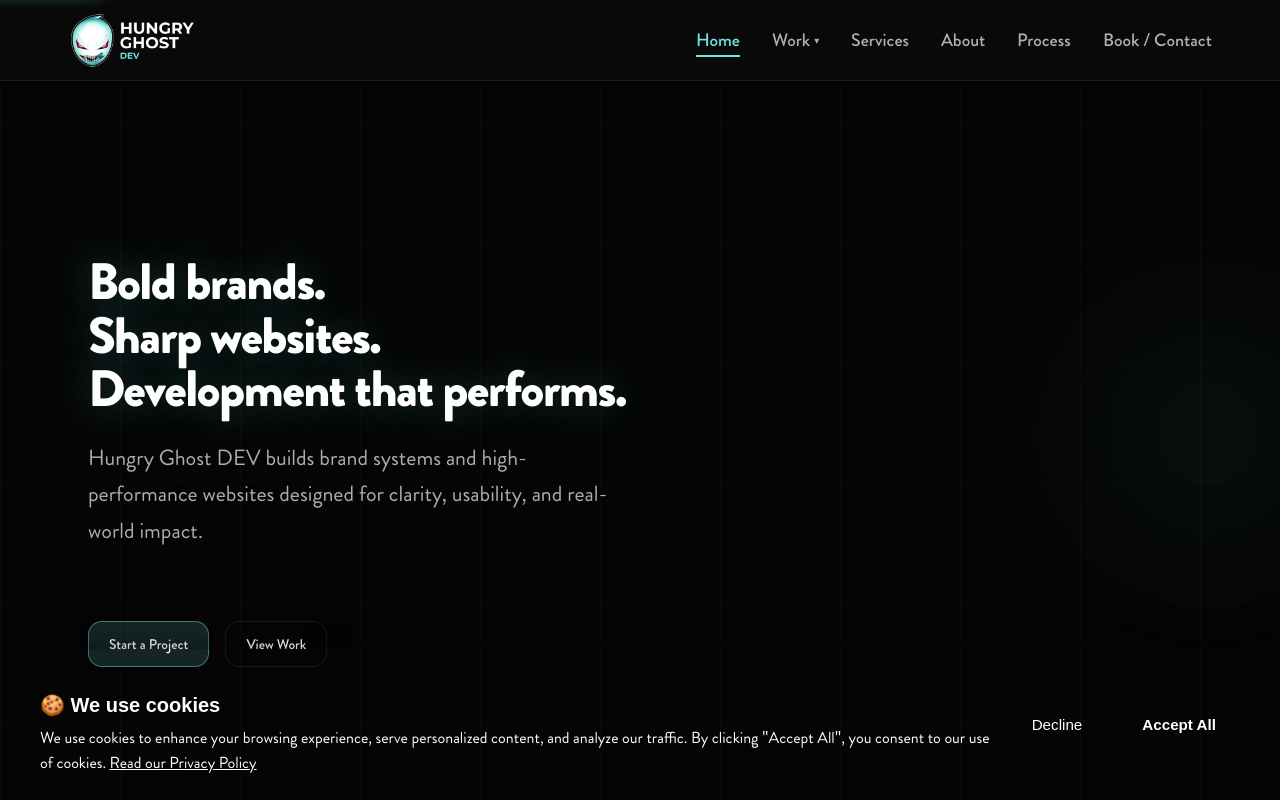
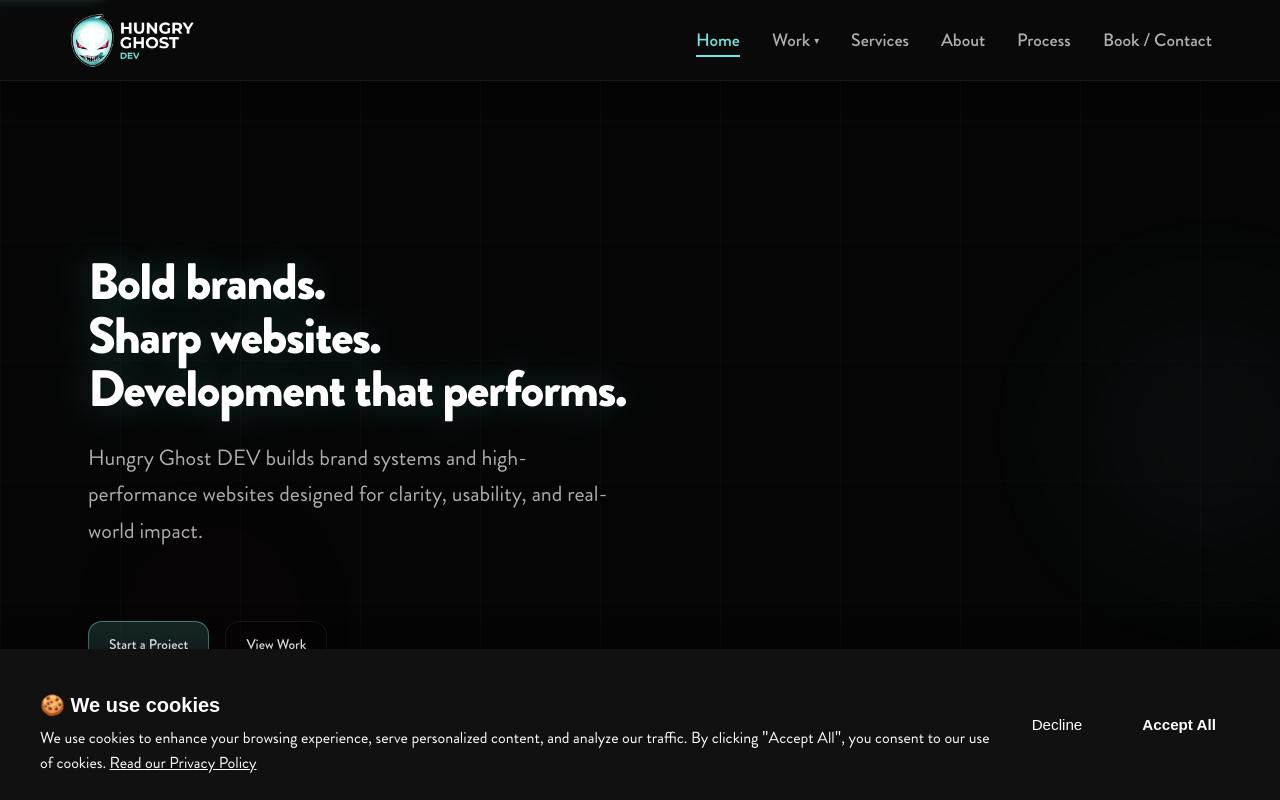
Before and after one commit to Jeremy-Jefferson/hungry-ghost-dzn, a React (Vite) app in the folder client/: page / in a window 1280 px wide. Shown: the top 800 px of the page. Built offline with nearby package versions, Linux system fonts and the light colour scheme.

Commit message:
made cookie consent notification solid

```diff
--- a/client/src/components/ui/CookieConsent.jsx
+++ b/client/src/components/ui/CookieConsent.jsx
@@ -62,7 +62,7 @@ export default function CookieConsent() {
             bottom: 0,
             left: 0,
             right: 0,
-            backgroundColor: "var(--bg-primary)",
+            backgroundColor: "var(--color-surface-1)",
             borderTop: "1px solid var(--border-color)",
             padding: "24px",
             zIndex: 9999,
```
